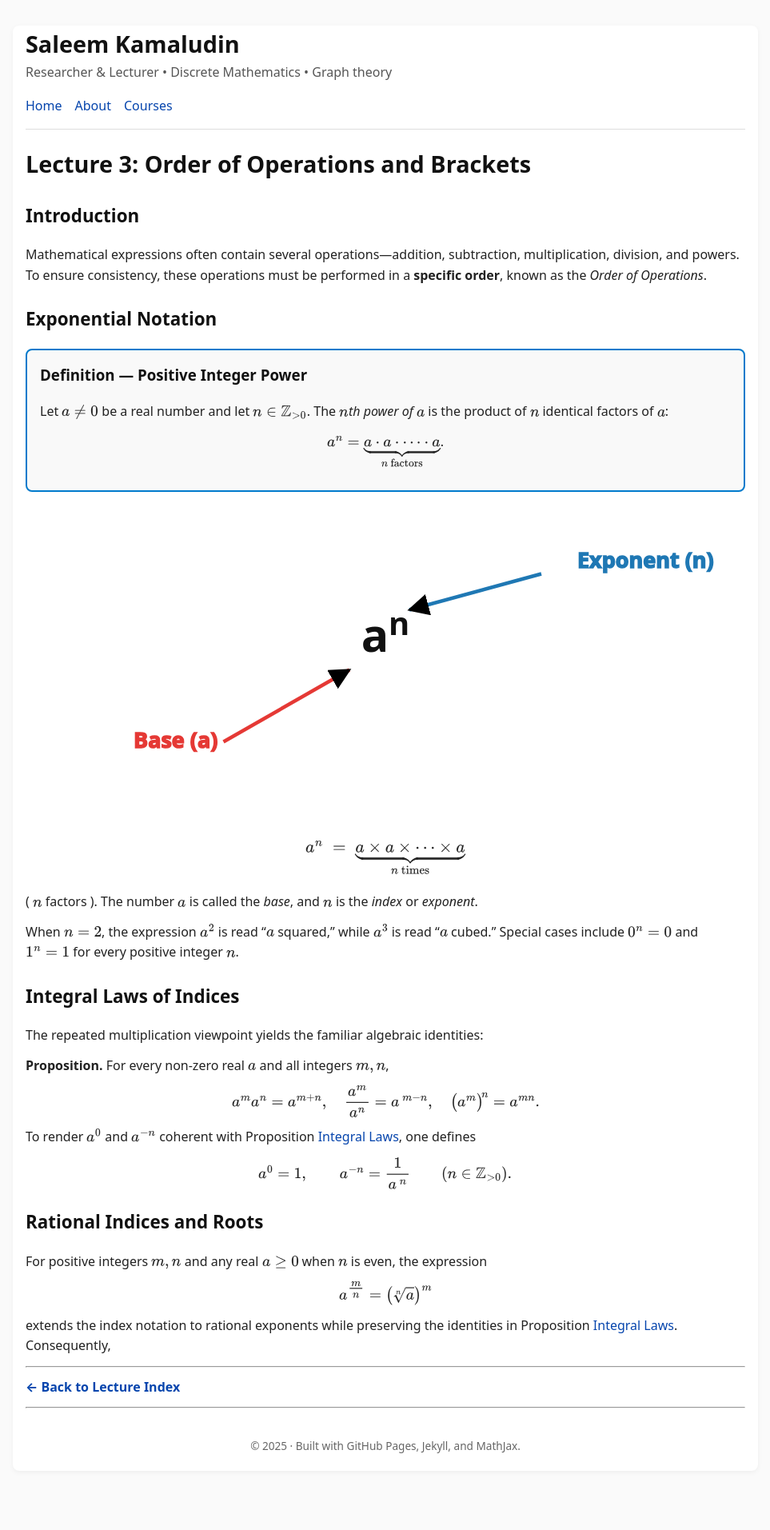
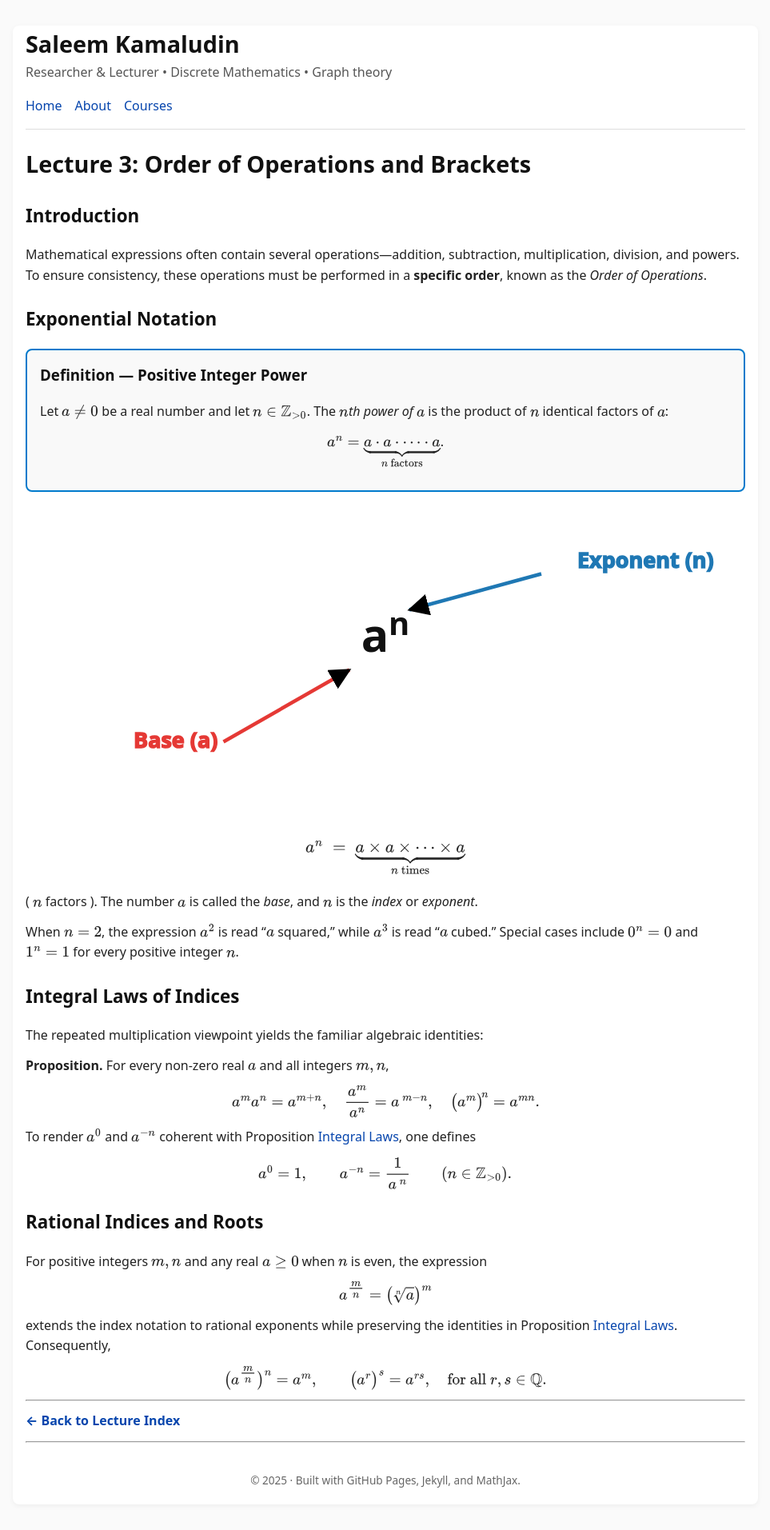
Before and after one commit to SaleemKamaludin/SaleemKamaludin.github.io, a Jekyll site: the page built from courses/math-1115/lecture-notes/lecture3.md, in a window 1280 px wide. Shown: the whole page at 80% size, without its empty margins (158-1121 px from the left). Built offline with Jekyll 4.4.1, drawn with Linux system fonts in a browser that asks for light colours; before the commit the page ends 1871 px from its top, so only the background shows below that.

Commit message:
Update lecture3.md

```diff
--- a/courses/math-1115/lecture-notes/lecture3.md
+++ b/courses/math-1115/lecture-notes/lecture3.md
@@ -155,6 +155,12 @@ To ensure consistency, these operations must be performed in a **specific order*
   Proposition&nbsp;<a href="#prop-integral-laws">Integral Laws</a>. Consequently,
 </p>
 
+<p style="text-align:center;">
+  \( \bigl(a^{\tfrac{m}{n}}\bigr)^{n} = a^{m}, \qquad
+     \bigl(a^{r}\bigr)^{s} = a^{rs}, \quad
+     \text{for all } r,s \in \mathbb{Q}. \)
+</p>
+
 
 
 ---
```
